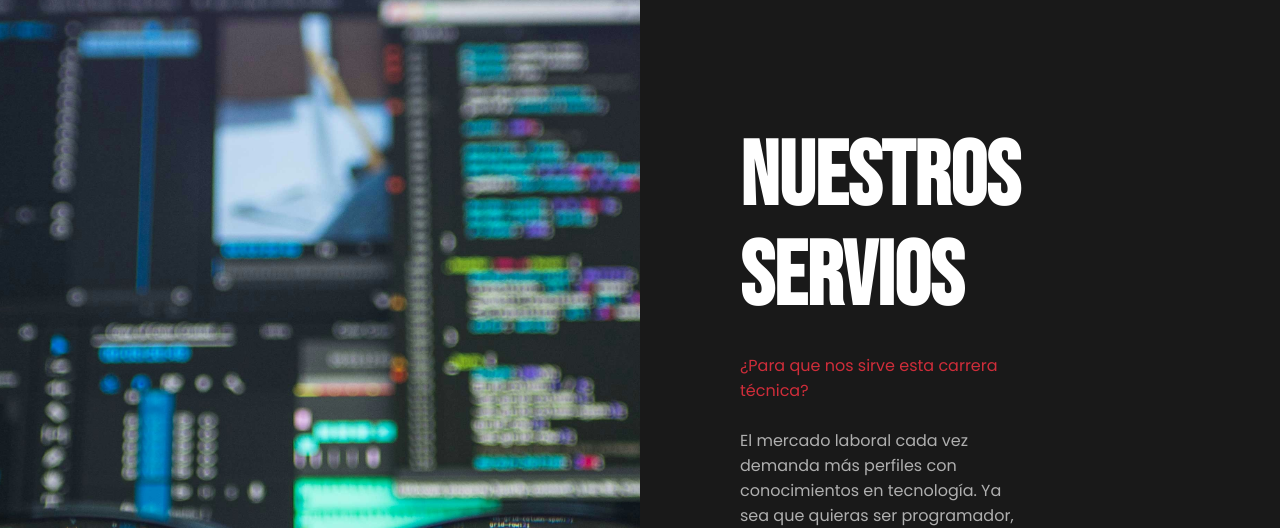
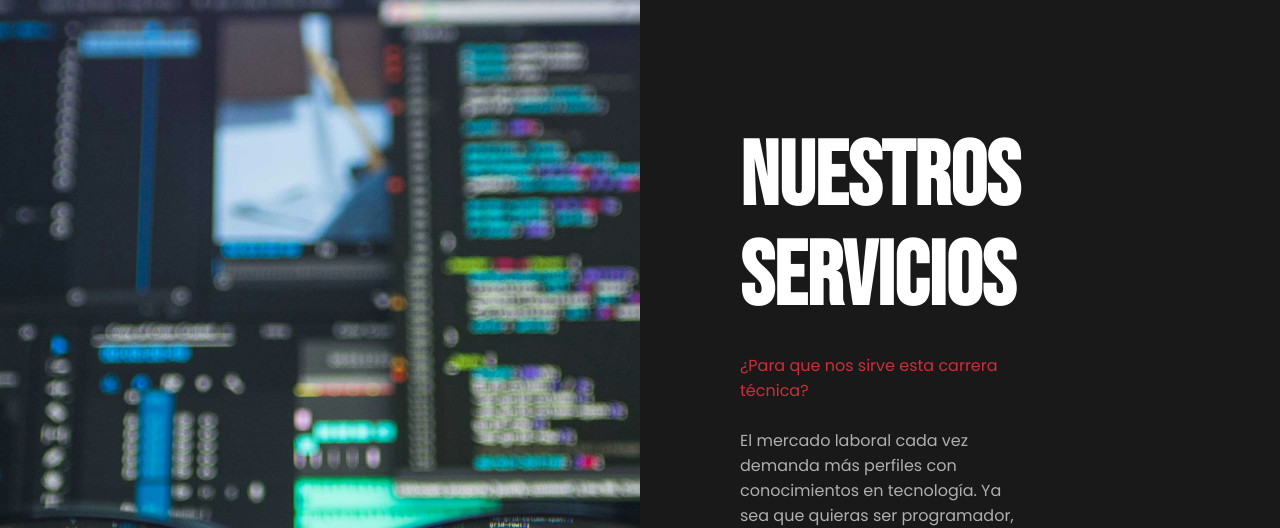
Before and after one commit to rivald-lang/Plataformas-Digitales-BMA, a plain HTML site: page index.html in a window 1280 px wide. Shown: the part 726-1254 px from the top of the page. Drawn offline with nearby package versions, Linux system fonts and the light colour scheme.

Commit message:
Update index.html

```diff
--- a/index.html
+++ b/index.html
@@ -70,7 +70,7 @@
         <div class="welcome-1"></div>
 
         <div class="welcome-2">
-            <h2>Nuestros Servios</h2>
+            <h2>Nuestros Servicios</h2>
             <p class="b1">
                 ¿Para que nos sirve esta carrera técnica?
             </p>
```
